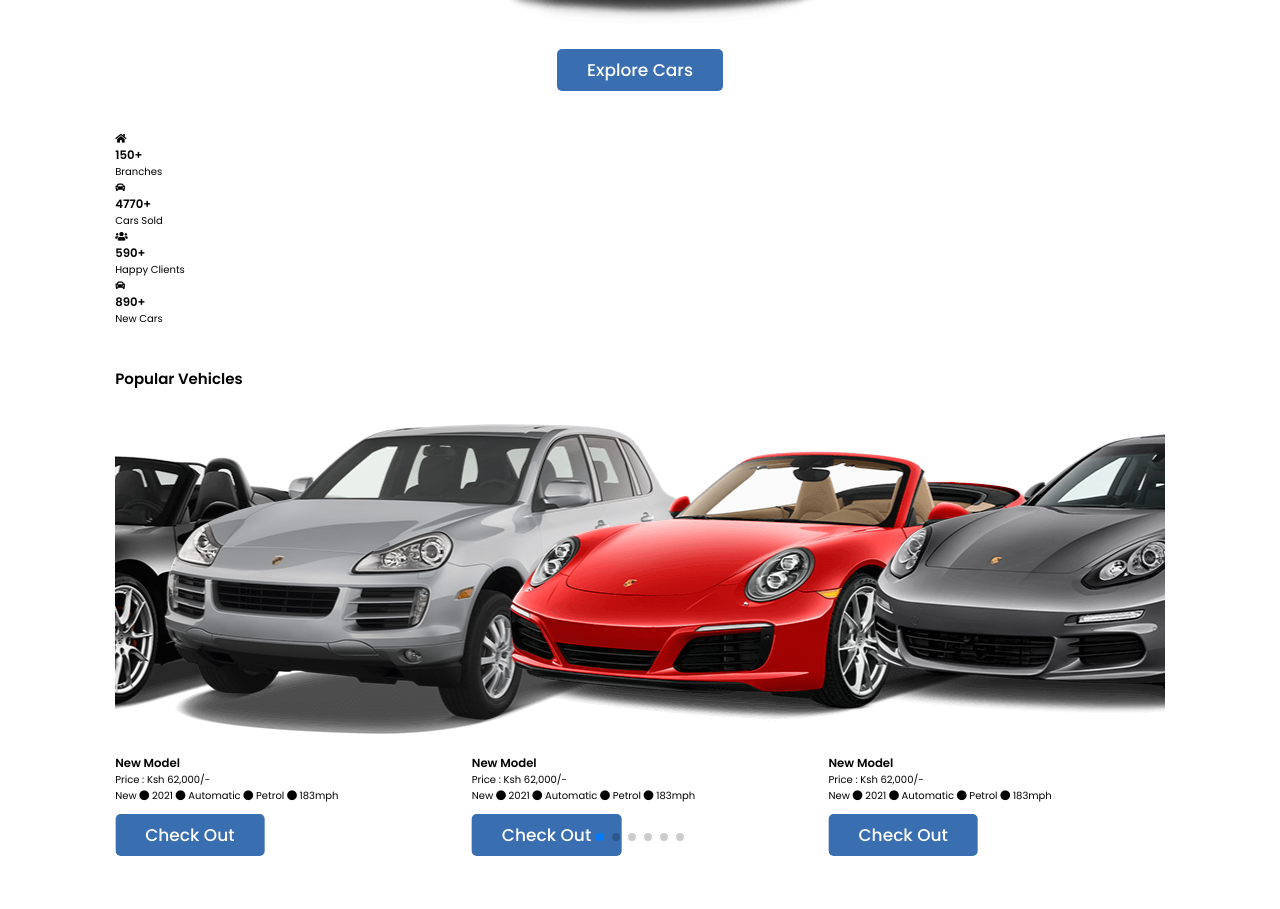
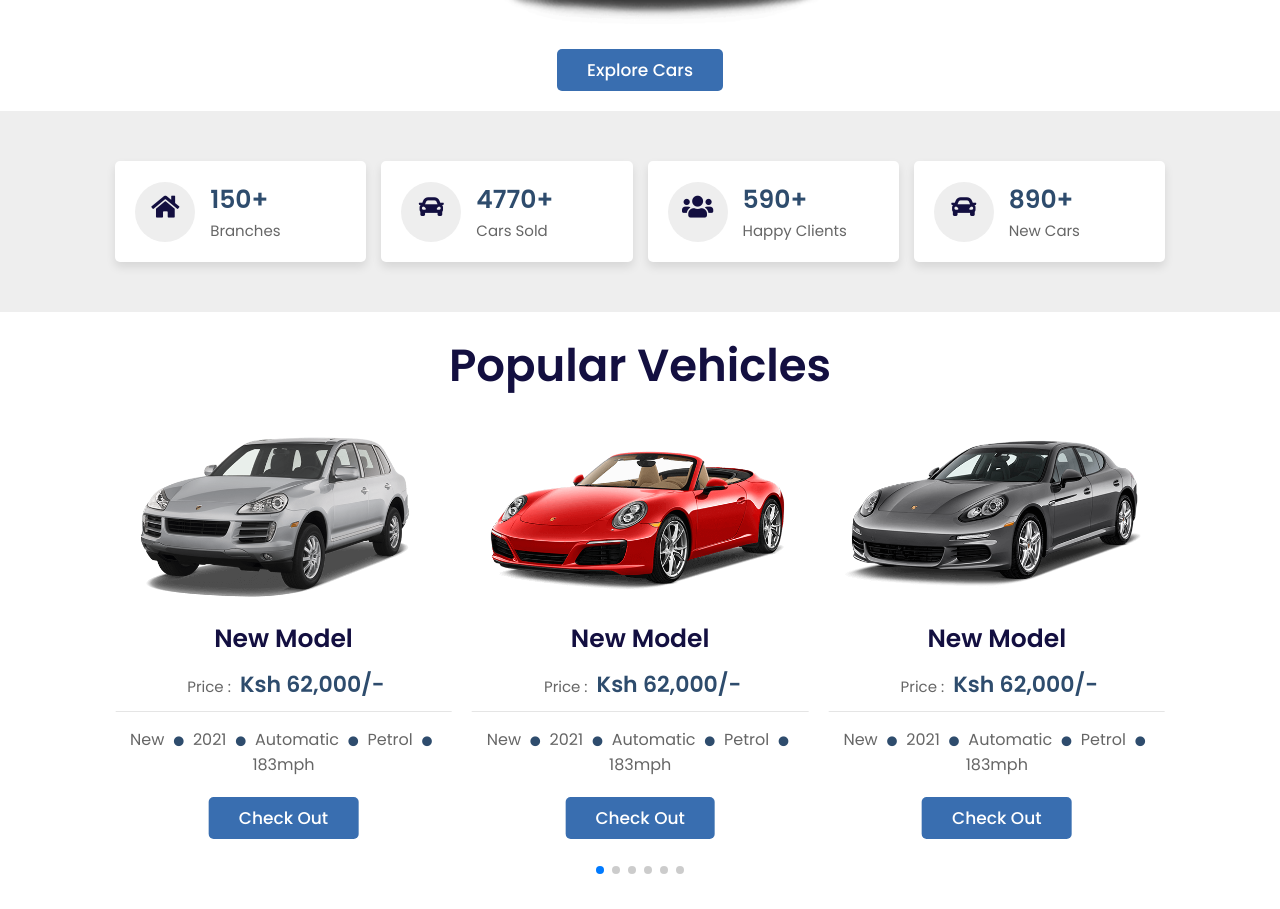
Before and after one commit to SultanKirigha/Ecommerce-Car-Website, a plain HTML site: page index.html in a window 1280 px wide. Shown: the part 525-1434 px from the top of the page. Before the commit the page ends 1401 px from the top, so only its background shows below. Drawn offline with nearby package versions, Linux system fonts and the light colour scheme.

Commit message:
styled the site

```diff
--- a/style.css
+++ b/style.css
@@ -30,6 +30,26 @@ html{
 section{
     padding:2rem 9%;
 
+}
+.heading{
+    padding-bottom: 2rem;
+    text-align: center;
+    font-size: 4.5rem;
+    color:var(--black);
+}
+.heading span{
+    position: relative;
+    z-index: 0;
+}
+
+.heading span::before{
+    content: '';
+    position: absolute;
+    bottom:1rem; left:0;
+    height: 100%;
+    width: 100%;
+    z-index: -1;
+    clip-path: polygon(0 90%, 100% 80%, 100% 100%, 0% 100%);
 }
 .btn{
     display: inline-block;
@@ -173,6 +193,96 @@ section{
     width: 100%;
     margin: 1rem 0;
 }
+.icons-container{
+    padding-top: 5rem;
+    padding-bottom: 5rem;
+    display: grid;
+    grid-template-columns: repeat(auto-fit, minmax(25rem, 1fr));
+    gap: 1.5rem;
+    background: #eee;
+}
+.icons-container .icon{
+    display: flex;
+    align-items: center;
+    gap: 1.5rem;
+    padding: 2rem;
+    background: #fff;
+    box-shadow: var(--box-shadow);
+    border-radius: .5rem;
+}
+.icons-container .icon i{
+    height:6rem;
+    width:6rem;
+    line-height:5rem;
+    font-size:2.5rem;
+    color:var(--black);
+    background:#eee;
+    text-align: center;
+    border-radius: 50%;
+}
+.icons-container .icon .content h3{
+    font-size: 2.5rem;
+    color:var(--yellow);
+}
+.icons-container .icon .content p{
+    font-size: 1.5rem;
+    color:var(--light-color);
+}
+.icons-container .icon:hover{
+    background:var(--black);
+}
+.icons-container .icon:hover i{
+    background:var(--light-yellow);
+}
+.icons-container .icon:hover .content h3{
+    color:#fff;
+}
+.icons-container .icon:hover .content p{
+    color:#eee;
+}
+.vehicles .vehicles-slider{
+    padding-bottom: 5rem;
+}
+.vehicles .vehicles-slider .box{
+    text-align: center;
+    width: 30rem;
+}
+.vehicles .vehicles-slider .box img{
+    width:100%;
+    /* opacity: .5;
+    transform: scale(.8); */
+}
+.vehicles .vehicles-slider .box .content{
+    padding-top: 1rem;
+    /* transform: scale(0); */
+}
+.vehicles .vehicles-slider .box .content h3{
+    font-size: 2.5rem;
+    color:var(--black);
+}
+.vehicles .vehicles-slider .box .content .price{
+    font-size: 2.2rem;
+    color:var(--yellow);
+    padding:1rem 0;
+    font-weight: bolder;
+}
+.vehicles .vehicles-slider .box .content .price span{
+    color:var(--light-color);
+    font-size: 1.5rem;
+    font-weight: normal;
+}
+.vehicles .vehicles-slider .box .content p{
+    font-size: 1.6rem;
+    color:var(--light-color);
+    padding: 1rem 0;
+    padding-top: 1.5rem;
+    border-top: var(--border);
+}
+.vehicles .vehicles-slider .box .content span{
+    font-size: 1rem;
+    color:var(--yellow);
+    padding:0 .5rem;
+}
 
 
 
```
